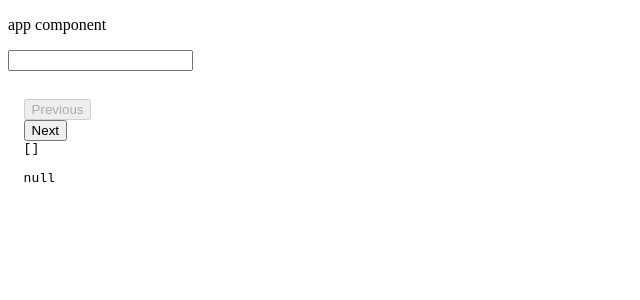
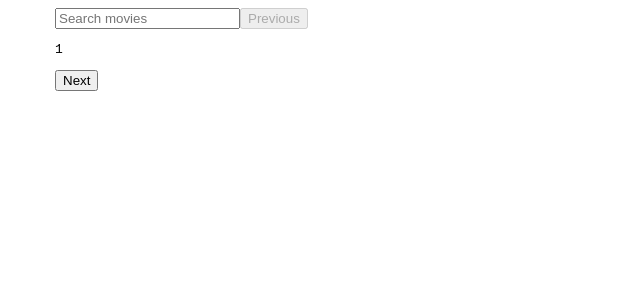
Before and after one commit to shailendrakumarsaini/movies-app, an Angular app: page / in a window 1280 px wide. Shown: the top 300 px of the page, without its empty margins (0-640 px from the left). Built offline with nearby package versions, Linux system fonts and the light colour scheme.

Commit message:
changes v3

```diff
--- a/src/app/app.component.css
+++ b/src/app/app.component.css
@@ -0,0 +1,40 @@
+.container{
+    width: 1170px;
+    margin: 0px auto;
+    max-width: 100%;
+}
+.flex{
+    display :flex;
+}
+.movie-panel{
+    flex: 0 0 30%;
+    padding-right: 30px;
+}
+.movie-panel ul{
+    padding: 0;
+    margin: 0;
+}
+.movie-panel ul li{
+    list-style: none;
+}
+.movie-panel ul li{
+    display: block;
+    padding: 10px;
+    border: 2px solid #000;
+    margin: 5px 0px;
+}
+.movie-details{
+    display:flex;
+    padding-left: 20px;
+    flex: 0 0 70%;
+    padding-top: 20px;
+}
+.movie-details div{
+    flex: 1;
+}
+.no-border{
+    border-left: none;
+}
+.border-left{
+    border-left: 2px solid #000;
+}
--- a/src/app/app.component.html
+++ b/src/app/app.component.html
@@ -1,17 +1,44 @@
 <!-- <router-outlet></router-outlet> -->
-<p>app component</p>
-<input [(ngModel)]="moviName" (ngModelChange)="searchMovi($event)" type="text">
+<!-- <p>app component</p> -->
+<!-- <input [(ngModel)]="moviName" (ngModelChange)="searchMovi($event)" type="text">
 <pre *ngIf="error"> {{errorMsg}} </pre>
 <pre *ngIf="!error">
-  <!-- <pre><code>{{pageNumber | json}}</code></pre> -->
+  <pre><code>{{pageNumber | json}}</code></pre>
   <button (click)="previousPage()" [disabled]="pageNumber <= 1">Previous</button>
   <button (click)="nextPage()">Next</button>
   <code>{{movies | json}}</code>
-  <ul *ngFor="let i of movies?.['Search']">
-    <li (click)="selectMovi(i)">
-      <p *ngIf="i?.['imdbID'] == selectedMobi?.['imdbID']"> Selected Movi</p>
-      {{i?.Title}} - {{i?.Year}}
-    </li>
-  </ul>
-  <code>{{movieDetails | json}}</code>
-</pre>
+</pre> -->
+
+<section>
+  <div class="container">
+    <div class="flex">
+      <div class="movie-panel">
+        <input [(ngModel)]="moviName" (ngModelChange)="searchMovi($event)" placeholder="Search movies" type="text">
+        <ul *ngFor="let i of movies?.['Search']">
+          <li (click)="selectMovi(i)">
+            {{i?.Title}}
+            <i *ngIf="i?.['imdbID'] == selectedMobi?.['imdbID']" class="fa fa-star-o" aria-hidden="true"></i>
+            <p> {{i?.Year}}</p>
+          </li>
+        </ul>
+        <button (click)="previousPage()" [disabled]="pageNumber <= 1">Previous</button>
+        <pre><code>{{pageNumber | json}}</code></pre>
+        <button (click)="nextPage()">Next</button>
+      </div>
+      <div *ngIf="movieDetails" class="movie-details" [ngClass]="movieDetails ? 'border-left' : 'no-border' ">
+        <!-- <code>{{movieDetails | json}}</code> -->
+        <div>
+          <h1>{{movieDetails?.Title}}</h1>
+          <p><b>Movie plot -</b> {{movieDetails?.Plot}}</p>
+          <p><b>Language :</b> {{movieDetails?.Language}}</p>
+          <p><b>Director :</b> {{movieDetails?.Director}}</p>
+          <p><b>Actors :</b> {{movieDetails?.Actors}}</p>
+          <p><b>Duration :</b>{{movieDetails?.Runtime}}</p>
+        </div>
+        <div>
+            <img [src]="movieDetails?.Poster" [alt]="movieDetails?.Title" srcset="">
+        </div>
+      </div>
+    </div>
+  </div>
+</section>
--- a/src/index.html
+++ b/src/index.html
@@ -6,6 +6,7 @@
   <base href="/">
   <meta name="viewport" content="width=device-width, initial-scale=1">
   <link rel="icon" type="image/x-icon" href="favicon.ico">
+  <link rel="stylesheet" href="https://cdnjs.cloudflare.com/ajax/libs/font-awesome/4.7.0/css/font-awesome.min.css">
 </head>
 <body>
   <app-root></app-root>
```
